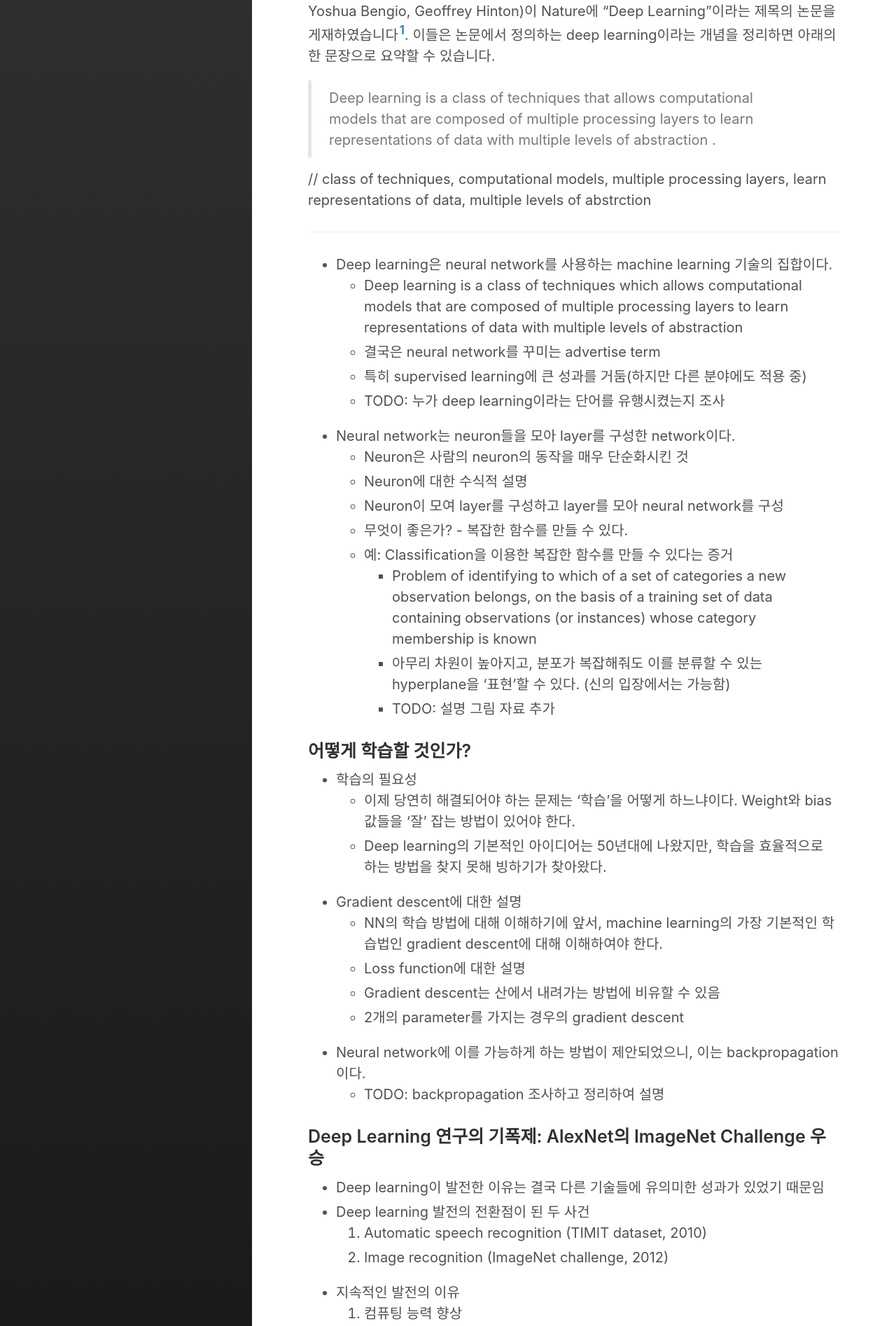
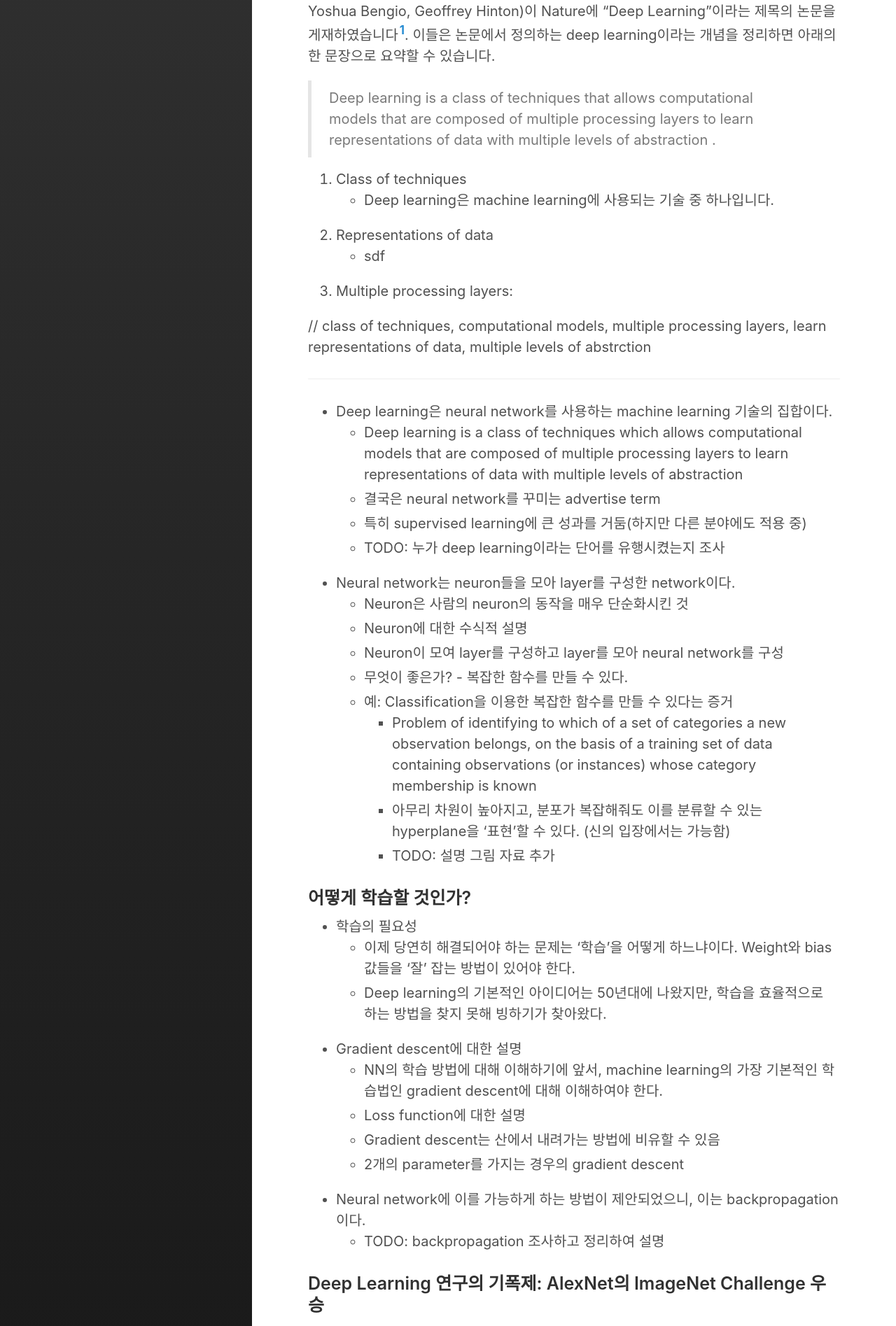
Before and after one commit to shnoh171/shnoh171.github.io, a Jekyll site: the page built from _posts/2017-09-02-introduction-to-deep-learning.md, in a window 1280 px wide. Shown: the part 340-2235 px from the top of the page at 70% size. Built offline with Jekyll 4.4.1, drawn with Linux system fonts in a browser that asks for light colours.

Commit message:
Update introduction-to-deep-learning

```diff
--- a/_posts/2017-09-02-introduction-to-deep-learning.md
+++ b/_posts/2017-09-02-introduction-to-deep-learning.md
@@ -10,6 +10,13 @@ categories:
 2015년, deep learning을 이야기할 때 절대 빠질 수 없는 대가 세 사람(Yann Lecun, Yoshua Bengio, Geoffrey Hinton)이 Nature에 "Deep Learning"이라는 제목의 논문을 게재하였습니다[^LeCun15]. 이들은 논문에서 정의하는 deep learning이라는 개념을 정리하면 아래의 한 문장으로 요약할 수 있습니다.
 
 >Deep learning is a class of techniques that allows computational models that are composed of multiple processing layers to learn representations of data with multiple levels of abstraction .
+
+1. Class of techniques
+    + Deep learning은 machine learning에 사용되는 기술 중 하나입니다.
+2. Representations of data
+  + sdf
+3. Multiple processing layers:
+
 
 // class of techniques, computational models, multiple processing layers, learn representations of data, multiple levels of abstrction
 
```
